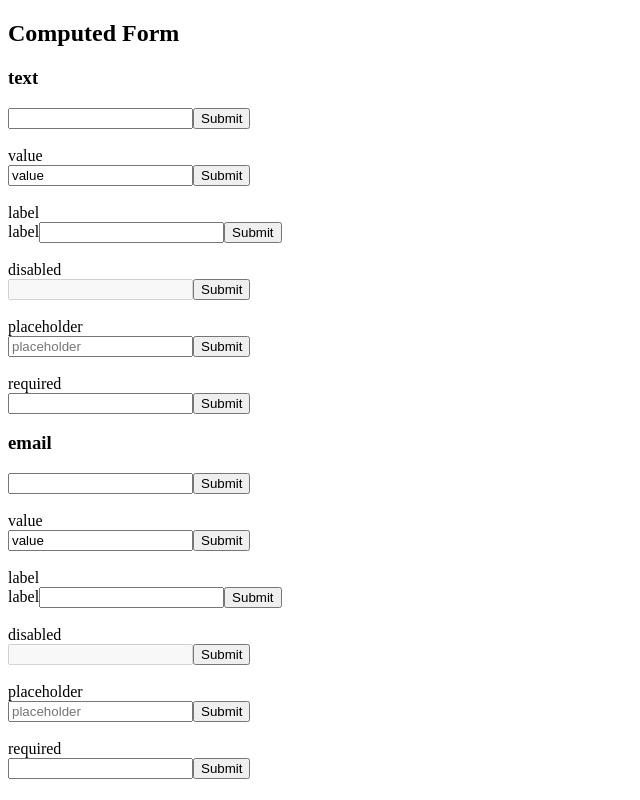
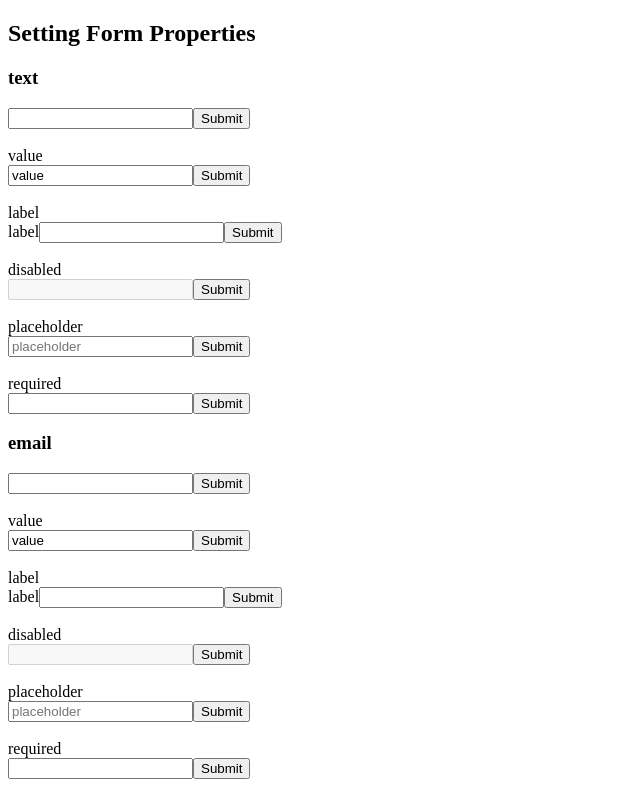
Before and after one commit to iFixit/formy, a React (Create React App) app: page / in a window 1280 px wide. Shown: the top 800 px of the page, without its empty margins (0-640 px from the left). Built offline with nearby package versions, Linux system fonts and the light colour scheme.

Commit message:
add correct name to example

```diff
--- a/src/example/App.js
+++ b/src/example/App.js
@@ -8,7 +8,7 @@ class App extends React.Component {
       return(
          <div>
             <section>
-               <h1>Computed Form</h1>
+               <h1>Setting Form Properties</h1>
                <ExampleFormProperties/>
             </section>
 
```
